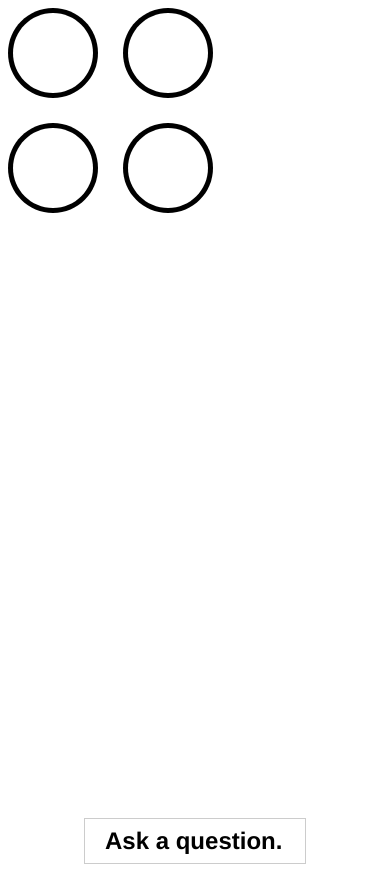
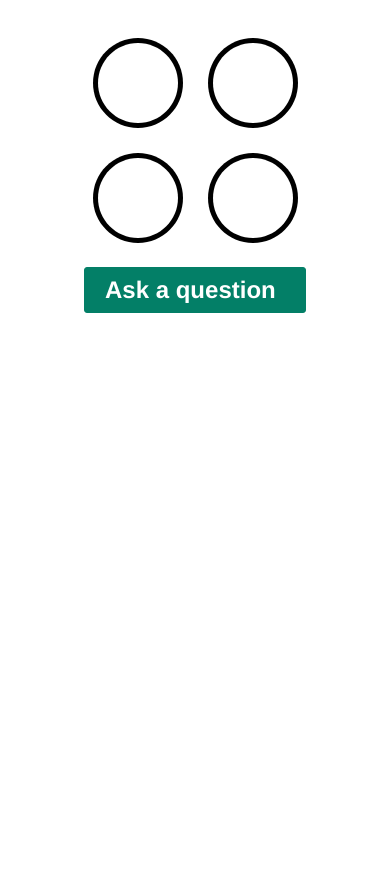
Before and after one commit to jonrovira/hackathon2014, a PHP site: page /hub.php in a window 390 px wide. Shown: the part 50-934 px from the top of the page. After the commit the page ends 363 px from the top, so only its background shows below. Run offline with PHP 8.4, Linux system fonts and the light colour scheme; some libraries are stand-ins or nearby versions.

Commit message:
mobile side almost done

```diff
--- a/sandbox/css/hub.css
+++ b/sandbox/css/hub.css
@@ -1,3 +1,11 @@
+#wrapper #presets {
+	padding-top: 30px;
+	text-align: center;
+}
+#wrapper #presets #myCanvas {
+	width: 205px;
+	height: 205px;
+}
 #wrapper #ask {
 	cursor: pointer;
 }
@@ -6,5 +14,8 @@
 	padding: 8px 20px;
 	margin-right: auto;
 	margin-left: auto;
-	border: 1px solid #ccc;
+	border: 1px solid #037F67;
+	border-radius: 3px;
+	background-color: #037F67;
+	color: #ffffff;
 }
--- a/sandbox/hub.php
+++ b/sandbox/hub.php
@@ -14,10 +14,10 @@
 
 		<div id="wrapper">
 			<div id="presets">
-				<canvas id="myCanvas" resize></canvas>
+				<canvas id="myCanvas"></canvas>
 			</div>
 			<div id="ask">
-				<h2>Ask a question.</h2>
+				<h2>Ask a question</h2>
 			</div>
 		</div>
 
```
